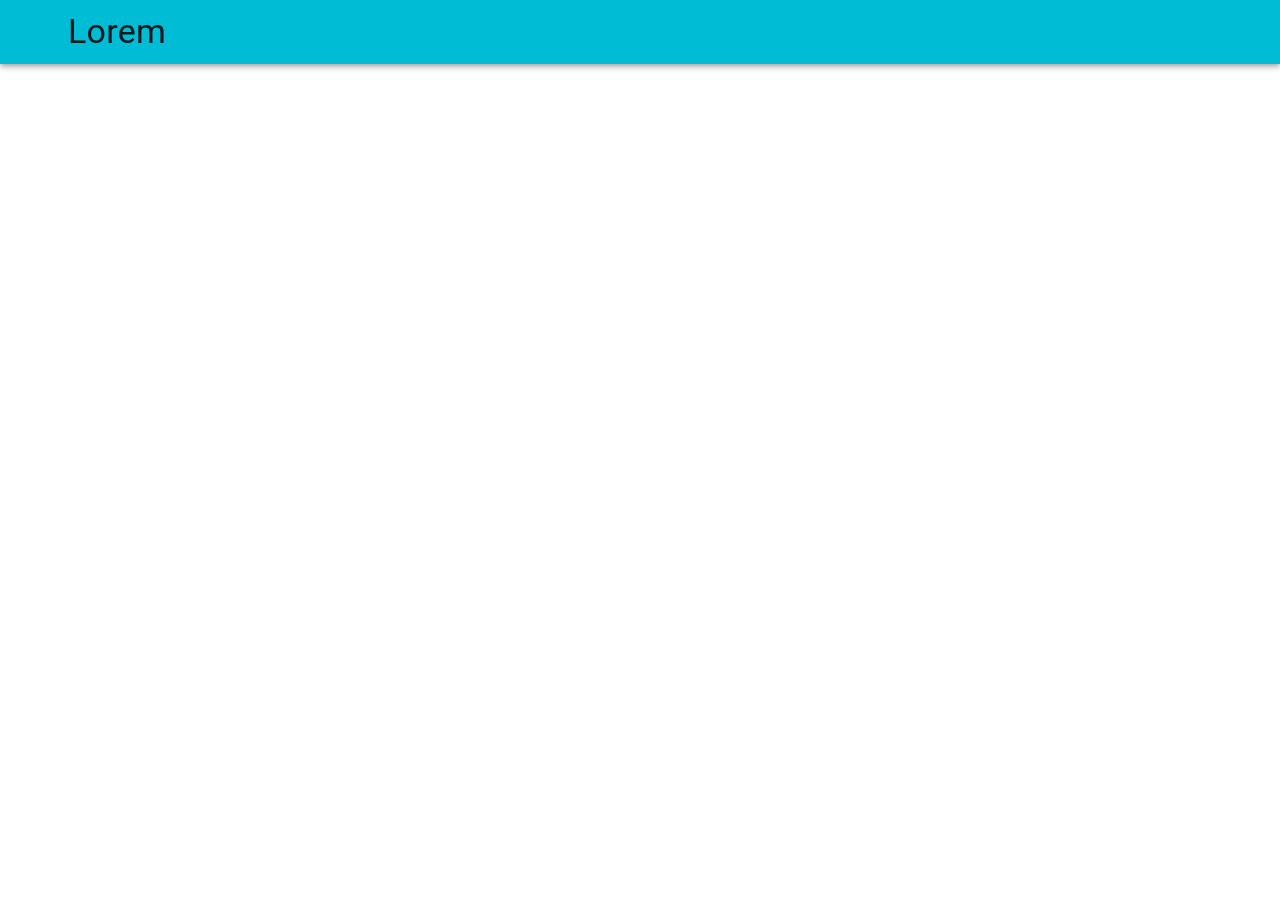
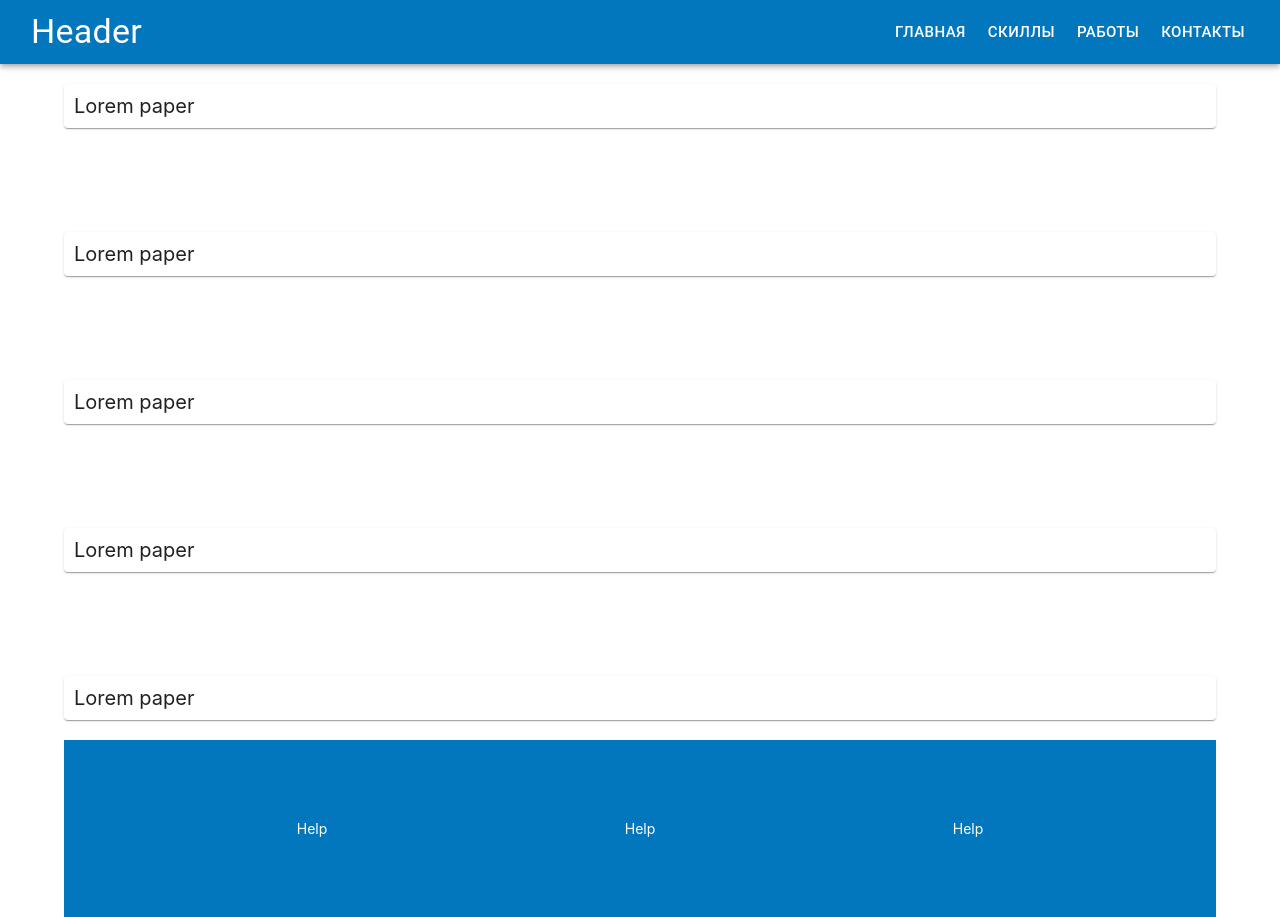
Before and after one commit to yo-atmosf3re/_port, a React (Create React App) app: page / in a window 1280 px wide. Before the commit the page ends 800 px from the top, so only its background shows below. Built offline with nearby package versions, Linux system fonts and the light colour scheme.

Commit message:
creating a rough layout of the portfolio layout;

```diff
--- /dev/null
+++ b/src/App.module.css
@@ -0,0 +1,3 @@
+.footer {
+
+}
--- a/src/App.tsx
+++ b/src/App.tsx
@@ -1,44 +1,109 @@
 import React from 'react';
-import logo from './logo.svg';
 import './App.css';
-import { AppBar, Box, Container, createTheme, Grid, IconButton, ThemeProvider, Toolbar, Typography } from '@mui/material';
-import MenuIcon from '@mui/material';
-import { cyan } from '@mui/material/colors';
-
+import { AppBar, Avatar, Box, Button, Container, createTheme, Grid, IconButton, Link, Menu, Paper, ThemeProvider, Toolbar, Tooltip, Typography } from '@mui/material';
+import { blue } from '@mui/material/colors';
+import s from './App.module.css'
 
 function App() {
-  const theme = createTheme({
-    palette: {
-      primary: cyan,
-      secondary: {
-        main: '#80deea',
+  const theme = createTheme(
+    {
+      palette: {
+        primary: {
+          main: '#0277bd',
+        },
+        secondary: blue,
       },
-    },
-  })
+    }
+  )
+
   return (
     <div>
       <ThemeProvider theme={theme}>
-        <Box sx={{ flexGrow: 2 }}>
+        <Box >
           <AppBar color='primary' position="relative">
             <Toolbar>
               <IconButton
-                size="medium"
+                size="small"
                 edge="start"
                 color="default"
-                sx={{ mr: 5 }}
+              // sx={{ mr: 5 }}
               >
               </IconButton>
-              <Typography variant="h4" component="div" sx={{ flexGrow: 1 }}>
-                Lorem
+              <Typography variant="h4" component="div" sx={{ flexGrow: 2 }}>
+                Header
               </Typography>
+              <Button size='large' color="inherit">Главная</Button>
+              <Button size='large' color="inherit">Скиллы</Button>
+              <Button size='large' color="inherit">Работы</Button>
+              <Button size='large' color="inherit">Контакты</Button>
             </Toolbar>
           </AppBar>
         </Box>
         <Container>
+          <Grid fontSize='20px' container direction='column' columns={1} spacing={8}>
+            <Grid item>
+              <Box>
+                <Paper elevation={1} style={{ padding: '10px', margin: '20px 0' }}>
+                  Lorem paper
+                </Paper>
+              </Box>
+            </Grid>
+            <Grid item>
+              <Box>
+                <Paper elevation={1} style={{ padding: '10px', margin: '20px 0' }}>
+                  Lorem paper
+                </Paper>
+              </Box>
+            </Grid>
+            <Grid item>
+              <Box>
+                <Paper elevation={1} style={{ padding: '10px', margin: '20px 0' }}>
+                  Lorem paper
+                </Paper>
+              </Box>
+            </Grid>
+            <Grid item>
+              <Box>
+                <Paper elevation={1} style={{ padding: '10px', margin: '20px 0' }}>
+                  Lorem paper
+                </Paper>
+              </Box>
+            </Grid>
+            <Grid item>
+              <Box>
+                <Paper elevation={1} style={{ padding: '10px', margin: '20px 0' }}>
+                  Lorem paper
+                </Paper>
+              </Box>
+            </Grid>
+          </Grid>
 
         </Container>
+        <Container sx={{ width: 'auto' }} className={s.footer}>
+          <Grid maxWidth='xl' container>
+            <Grid item xs={12} fontSize='14px'>
+              {<footer >
+                <Box textAlign='center' px={{ xs: 3, sm: 10 }} py={{ xs: 5, sm: 10 }} bgcolor='#0277bd' color='white'>
+                  <Container maxWidth='lg'>
+                    <Grid container spacing={5}>
+                      <Grid item xs={12} sm={4}>
+                        <Box>Help</Box>
+                      </Grid>
+                      <Grid item xs={12} sm={4}>
+                        <Box>Help</Box>
+                      </Grid>
+                      <Grid item xs={12} sm={4}>
+                        <Box>Help</Box>
+                      </Grid>
+                    </Grid>
+                  </Container>
+                </Box>
+              </footer>}
+            </Grid>
+          </Grid>
+        </Container>
       </ThemeProvider>
-    </div>
+    </div >
   );
 }
 
```
